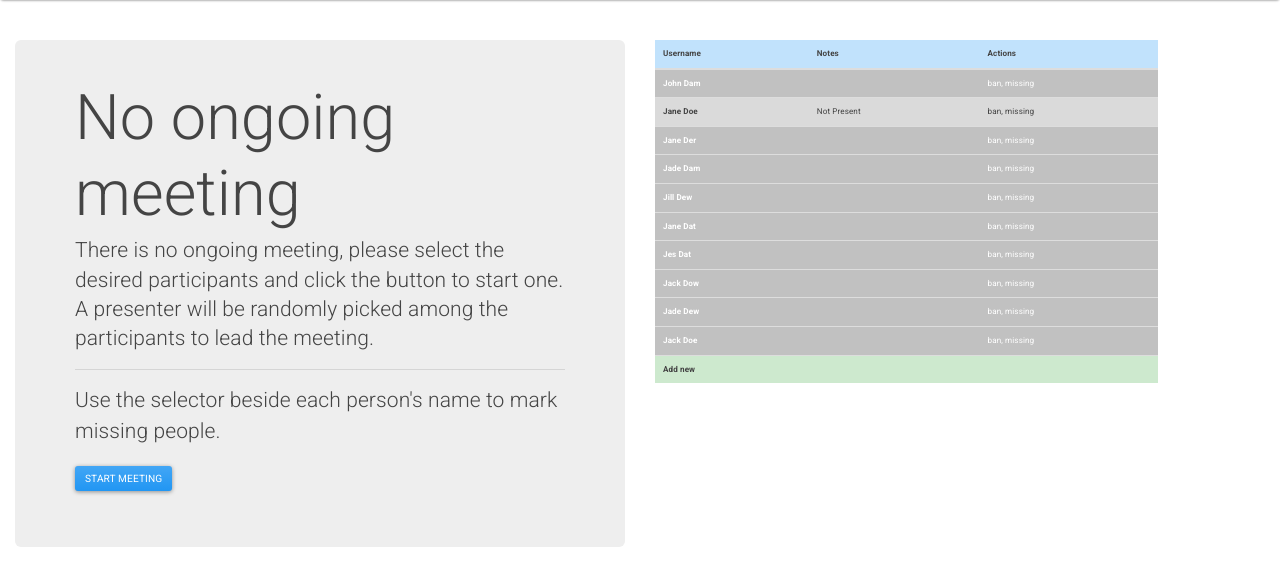
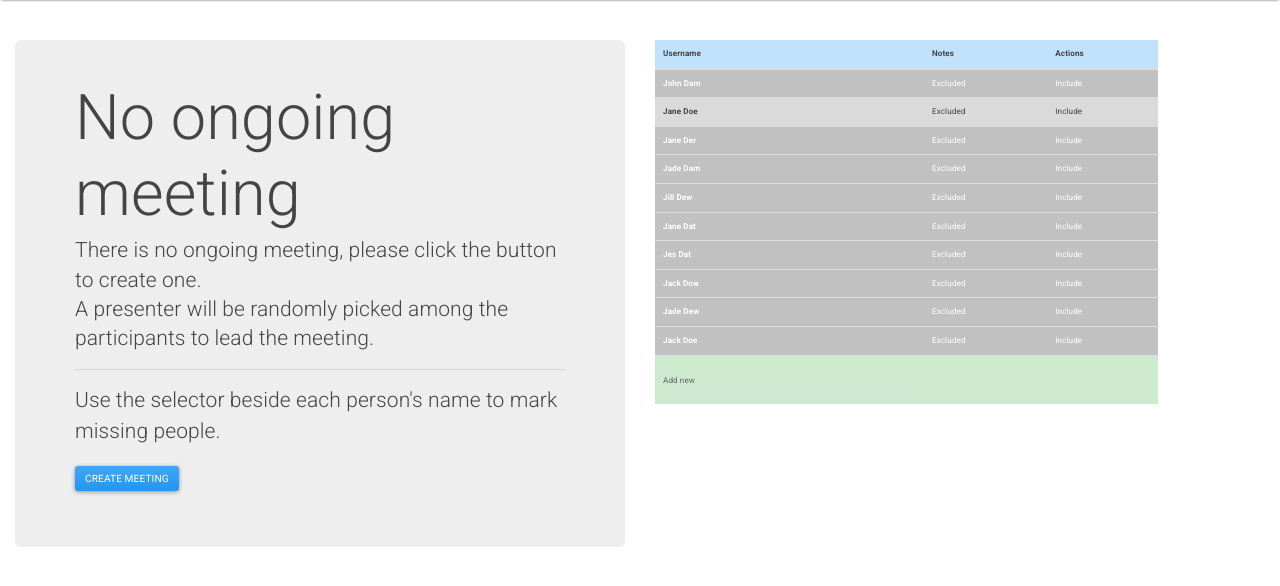
Before and after one commit to docet85/meetings, a Flask app: template templates/home.jinja2 in a window 1280 px wide. Shown: the part 70-656 px from the top of the page. Run offline with Flask 2, Linux system fonts and the light colour scheme; the template is opened without the code that fills it: values that come from a table or form of the project are taken from there, others are empty; data comes from the database, SQL or seed files in the repository; some libraries are stand-ins or nearby versions.

Commit message:
Fixed meeting status and drafted person addition

```diff
--- a/meetings/models.py
+++ b/meetings/models.py
@@ -22,9 +22,9 @@ class Meeting(db.Model):
     id = db.Column(db.Integer, primary_key=True)
     creation_ts = db.Column(db.DateTime, nullable=False, default=datetime.now)
     start_ts = db.Column(db.DateTime, nullable=True)
-    end_ts = db.Column(db.DateTime, nullable=True)
-    presenter_id = db.Column(db.Integer, db.ForeignKey('person.id'), nullable=False)
-    ongoing = db.Column(db.Boolean, nullable=False, default=lambda: False)
+    stop_ts = db.Column(db.DateTime, nullable=True)
+    presenter_id = db.Column(db.Integer, db.ForeignKey('person.id'), nullable=True)
+    status = db.Column(db.String, nullable=False, default='created')
 
     # relations are handy to retrieve the whole related object/set of related object without querying directly for them
     presenter = db.relationship('Person', primaryjoin='Meeting.presenter_id == Person.id')
--- a/templates/hist.jinja2
+++ b/templates/hist.jinja2
@@ -7,6 +7,9 @@
     {{super()}}
     <link rel="stylesheet" type="text/css"
           href="{{url_for('static', filename='bootstrap.min.css')}}">
+    <script src="//ajax.googleapis.com/ajax/libs/jquery/1.9.1/jquery.min.js"></script>
+    <script>window.jQuery || document.write('<script src="{{
+  url_for('static', filename='jquery.js') }}">\x3C/script>')</script>
 {% endblock %}
 
 {% block content %}
--- a/templates/home.jinja2
+++ b/templates/home.jinja2
@@ -5,6 +5,9 @@
     {{super()}}
     <link rel="stylesheet" type="text/css"
           href="{{url_for('static', filename='bootstrap.min.css')}}">
+    <script src="//ajax.googleapis.com/ajax/libs/jquery/1.9.1/jquery.min.js"></script>
+    <script>window.jQuery || document.write('<script src="{{
+  url_for('static', filename='jquery.js') }}">\x3C/script>')</script>
 {% endblock %}
 
 {% block content %}
@@ -31,7 +34,7 @@
         <div class="row">
             <div class="col-lg-6 col-md-6 col-sm-12">
                 <div class="jumbotron">
-                    {% if ongoing %}
+                    {% if status == 'started' %}
                         <h1 class="display-4">Presenter: {{ latest_meeting.presenter.name }}</h1>
                         <p class="lead">The meeting started at: {{ latest_meeting.start_ts }}</p>
                         <hr class="my-4">
@@ -39,14 +42,23 @@
                         <p class="lead">
                             <a class="btn btn-primary btn-lg" href="#" onclick="stop_meeting()" role="button">Stop Meeting</a>
                         </p>
-                    {% else %}
+                    {% elif status == 'created' %}
+                        <h1 class="display-4">Meeting created</h1>
+                        <p class="lead">You are about to start the meeting, please select the desired participants and click the button to start one.
+                            <br> A presenter will be randomly picked among the participants to lead the meeting.</p>
+                        <hr class="my-4">
+                        <p>Use the selector beside each person's name to exclude participants.</p>
+                        <p class="lead">
+                            <a class="btn btn-primary btn-lg" href="#" onclick="start_meeting()" role="button">Start Meeting</a>
+                        </p>
+                    {% else %} {# finished #}
                         <h1 class="display-4">No ongoing meeting</h1>
-                        <p class="lead">There is no ongoing meeting, please select the desired participants and click the button to start one.
+                        <p class="lead">There is no ongoing meeting, please click the button to create one.
                             <br> A presenter will be randomly picked among the participants to lead the meeting.</p>
                         <hr class="my-4">
                         <p>Use the selector beside each person's name to mark missing people.</p>
                         <p class="lead">
-                            <a class="btn btn-primary btn-lg" href="#" data-toggle="modal" onclick="start_meeting()" role="button">Start Meeting</a>
+                            <a class="btn btn-primary btn-lg" href="#" onclick="create_meeting()" role="button">Create Meeting</a>
                         </p>
                     {% endif %}
                 </div>
@@ -67,49 +79,26 @@
                             <th scope="row">{{ p.username }} {% if ongoing and p.id == latest_meeting.presenter_id %}
                                 <span class="badge badge-danger">Presenter</span> {% endif %}</th>
                             <td>
-                                {% if ongoing and p.id not in ongoing_participants %}Excluded{% else %}
+                                {% if status!='finished' and p.id not in ongoing_participants %}Excluded{% else %}
                                 {% if not p.available %}Not Present{% endif %}{% endif %}
                             </td>
-                            <td>ban, missing</td>
+                            <td>
+                                {% if status!='finished' %} {% if p.id not in ongoing_participants %}Include{% else %}Exclude{% endif %}{% endif %}
+                                {% if not p.available %}<i class="fas fa-plus-circle"></i>{% else %}<i class="fas fa-user-times"></i>{% endif %}
+                            </td>
                         </tr>
                     {% endfor %}
                     <tr class="table-success">
-                        <th scope="row">Add new</th>
+                        <th scope="row">
+                            <input type="text" value="Add new" class="form-control" id="inputValid">
+                            <!--<input type="text" value="correct value" class="form-control is-valid" id="inputValid">-->
+                            <!--<div class="valid-feedback">Success! You've done it.</div>-->
+                        </th>
                         <td></td>
-                        <td></td>
+                        <td class="align-middle"><i class="fas fa-user-plus"></i> </td>
                     </tr>
                     </tbody>
                 </table>
-                </div>
-            </div>
-        </div>
-    </div>
-    <div class="modal">
-        <div class="modal-dialog" role="document">
-            <div class="modal-content">
-                <div class="modal-header">
-                    <h5 class="modal-title">Select invited persons</h5>
-                    <button type="button" class="close" data-dismiss="modal" aria-label="Close">
-                        <span aria-hidden="true">&times;</span>
-                    </button>
-                </div>
-                <div class="modal-body">
-                    {% for p in persons %}
-                        <tr {% if not p.available %}class="table-active"{% endif %}
-                            {% if p.id not in ongoing_participants %}class="table-dark"{% endif %} >
-                            <th scope="row">{{ p.username }} {% if ongoing and p.id == latest_meeting.presenter_id %}
-                                <span class="badge badge-danger">Presenter</span> {% endif %}</th>
-                            <td>
-                                {% if ongoing and p.id not in ongoing_participants %}Excluded{% else %}
-                                    {% if not p.available %}Not Present{% endif %}{% endif %}
-                            </td>
-                            <td>ban, missing</td>
-                        </tr>
-                    {% endfor %}
-                </div>
-                <div class="modal-footer">
-                    <button type="button" class="btn btn-primary">Confirm</button>
-                    <button type="button" class="btn btn-secondary" data-dismiss="modal">Cancel</button>
                 </div>
             </div>
         </div>
@@ -118,15 +107,16 @@
 
 {% block scripts %}
     <script>
-        $(document).ready(function() {
-                start_meeting = function () {
-                    $.post('api/create_meeting').done(location.reload);
-                };
+            create_meeting = function () {
+                $.post('api/create_meeting').done(function () {location.reload()});
+            };
 
-                stop_meeting = function () {
-                    $.post('api/stop_meeting').done(location.reload);
-                };
-            }
-        );
+            start_meeting = function () {
+                $.post('api/start_meeting').done(function () {location.reload()});
+            };
+
+            stop_meeting = function () {
+                $.post('api/stop_meeting').done(function () {location.reload()});
+            };
     </script>
 {% endblock %}
```
Also changed, not shown: meetings/routes.py (+28 -18 lines).
